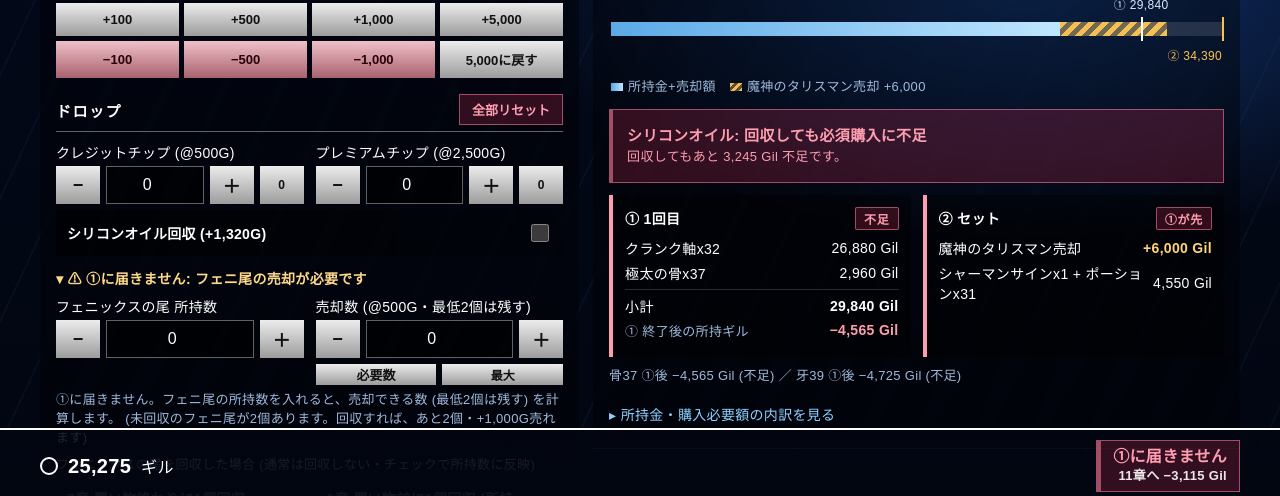
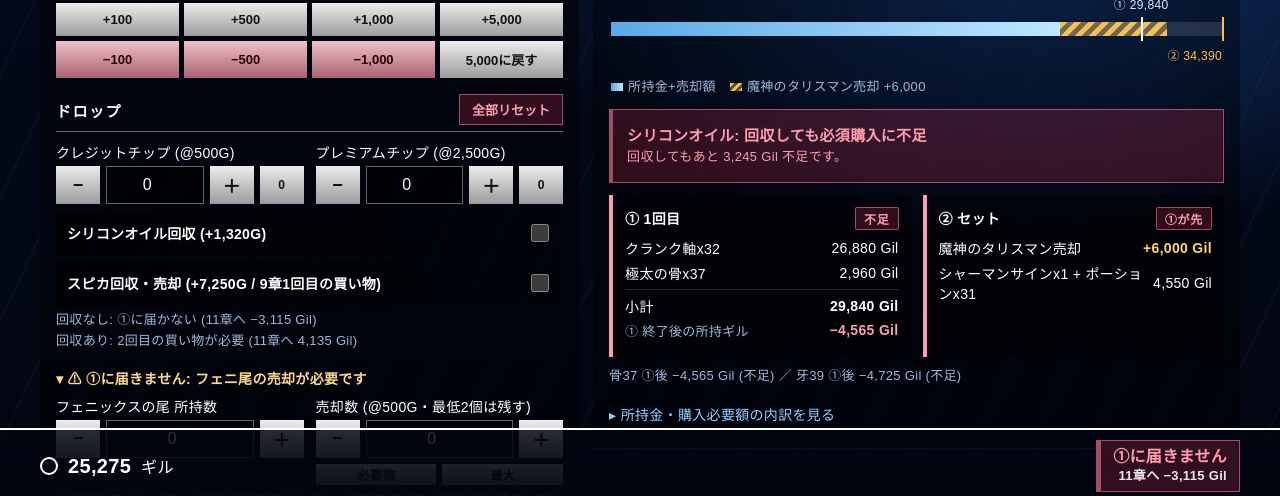
Before and after one commit to ossy3126/ff13-shop-branch, a plain HTML site: page index.html in a window 1280 px wide. Shown: the part 296-792 px from the top of the page. Drawn offline with Linux system fonts and the light colour scheme.

Commit message:
スピカ回収・売却 (+7,250G) の選択肢を追加
Co-Authored-By: Claude Sonnet 5.5 <noreply@anthropic.com>
Claude-Session: https://claude.ai/code/session_01JqswQ14nWjagR8q5bN4wif

```diff
--- a/index.html
+++ b/index.html
@@ -259,6 +259,8 @@
           <div class="stepper"><button class="sbtn" data-add="prem:-1">−</button><input type="number" inputmode="numeric" data-bind="prem" min="0" max="13"><button class="sbtn" data-add="prem:1">＋</button><button class="sbtn" data-set="prem:0" style="font-size:12px;" title="0個にする">0</button></div></div>
       </div>
       <label class="opt" style="margin:6px 0 4px;"><span>シリコンオイル回収 (+1,320G)</span><input type="checkbox" data-chk="oil"></label>
+      <label class="opt" style="margin:4px 0 4px;"><span>スピカ回収・売却 (+7,250G / 9章1回目の買い物)</span><input type="checkbox" data-chk="spica"></label>
+      <div class="note" id="spicaHint" style="margin:0 0 8px;line-height:1.6;"></div>
       <details class="fold" id="phFold"><summary id="phSum"></summary>
         <div class="note" id="phNote" style="margin:2px 0 8px;">フェニックスの尾の売却は、足りないときだけ使う手段です。通常は売却数を0のままにしてください。</div>
         <div class="grid" style="margin-bottom:4px;">
@@ -315,6 +317,7 @@
           <div class="row head"><span>所持金・売却額</span><span id="in9tot"></span></div>
           <div class="row"><b>確定売却 (固定)</b><b>20,275 Gil</b></div>
           <div class="row"><span>シリコンオイルx4</span><span id="in9oil"></span></div>
+          <div class="row"><span>スピカ売却</span><span id="in9spica"></span></div>
           <div class="row"><span>所持ギル</span><span id="in9base"></span></div>
           <div class="row"><span>チップ・フェニ尾売却</span><span id="in9drop"></span></div>
         </div>
@@ -444,7 +447,7 @@
 (function () {
   var KEY = 'ff13rta_v2';
   var KEEP = 2; // 売却せず残すフェニックスの尾の最低数
-  var C = { fixed: 20275, oil: 1320, crank: 26880, shaman: 3000, potion: 1550, set: 4550, tal: 6000 };
+  var C = { fixed: 20275, spica: 7250, oil: 1320, crank: 26880, shaman: 3000, potion: 1550, set: 4550, tal: 6000 };
   // 買い物前: プレミアム 7章7体+9章6体=13、クレジット 9章6体 / ブリッジ: プレミアム最大7、クレジット最大8、輝コバルト最大1 (個別の上限のみ)
   var MAXD = { prem: 13, cred: 6, rp: 7, rc: 8, rcb: 1 };
   var BIO = { hone: { n: '極太の骨x37', c: 2960 }, kiba: { n: '呪われた牙x39', c: 3120 } };
@@ -461,7 +464,7 @@
     { id: 'P8', t: 126180, cond: 94, fang: 81, bone: 81, tail: 81, jelly: 41 }
   ];
   function defaults() {
-    return { tab: '9', bio: 'hone', oil: false, set: true, ph7a: false, ph9a: false,
+    return { tab: '9', bio: 'hone', oil: false, spica: false, set: true, ph7a: false, ph9a: false,
       base9: 5000, cred: 0, prem: 0, phoenix: 0, phoenixSell: 0,
       link: true, base11: 0, sell: [1,1,1,1,1,1], rc: 0, rp: 0, rcb: 0, auto: true, sel: 'P1' };
   }
@@ -484,7 +487,7 @@
     var target = must + (S.set ? C.set : 0);
     function ev(sell) {
       var drop = S.cred * 500 + S.prem * 2500 + sell * 500;
-      var noOil = C.fixed + S.base9 + drop;
+      var noOil = C.fixed + S.base9 + drop + (S.spica ? C.spica : 0);
       var income = noOil + (S.oil ? C.oil : 0);
       var diff = income - target;
       var stage = income < must ? 'A' : diff >= 0 ? 'B' : (diff + C.tal >= 0 ? 'C' : 'D');
@@ -528,6 +531,7 @@
     $('out9set').textContent = S.set ? fmt(C.set) : '0 Gil';
     $('row9set').classList.toggle('off', !S.set);
     $('out9tot').textContent = fmt(r.target);
+    $('in9spica').textContent = '+' + (S.spica ? C.spica : 0).toLocaleString() + ' Gil';
     $('in9oil').textContent = '+' + (S.oil ? C.oil : 0).toLocaleString() + ' Gil';
     $('in9base').textContent = '+' + S.base9.toLocaleString() + ' Gil';
     $('in9drop').textContent = '+' + r.drop.toLocaleString() + ' Gil';
@@ -623,6 +627,14 @@
     if (r.stage0 === 'A' && !prevA9) $('phFold').open = true;
     prevA9 = r.stage0 === 'A';
 
+    (function () {
+      var keep = S.spica, lab = { A: '①に届かない', B: '1回目で完了', C: '2回目の買い物が必要', D: 'タリスマン売却でも不足' };
+      function line(on) {
+        S.spica = on; var q = calc9(); S.spica = keep;
+        return (on ? '回収あり' : '回収なし') + ': ' + lab[q.stage] + ' (11章へ ' + sfmt(q.leftover) + ')';
+      }
+      $('spicaHint').innerHTML = line(false) + '<br>' + line(true);
+    })();
     var box = $('oil9'), t, s, left;
     if (st === 'A') {
       if ((r.income - r.must + (S.oil ? 0 : C.oil)) >= 0) {
```
